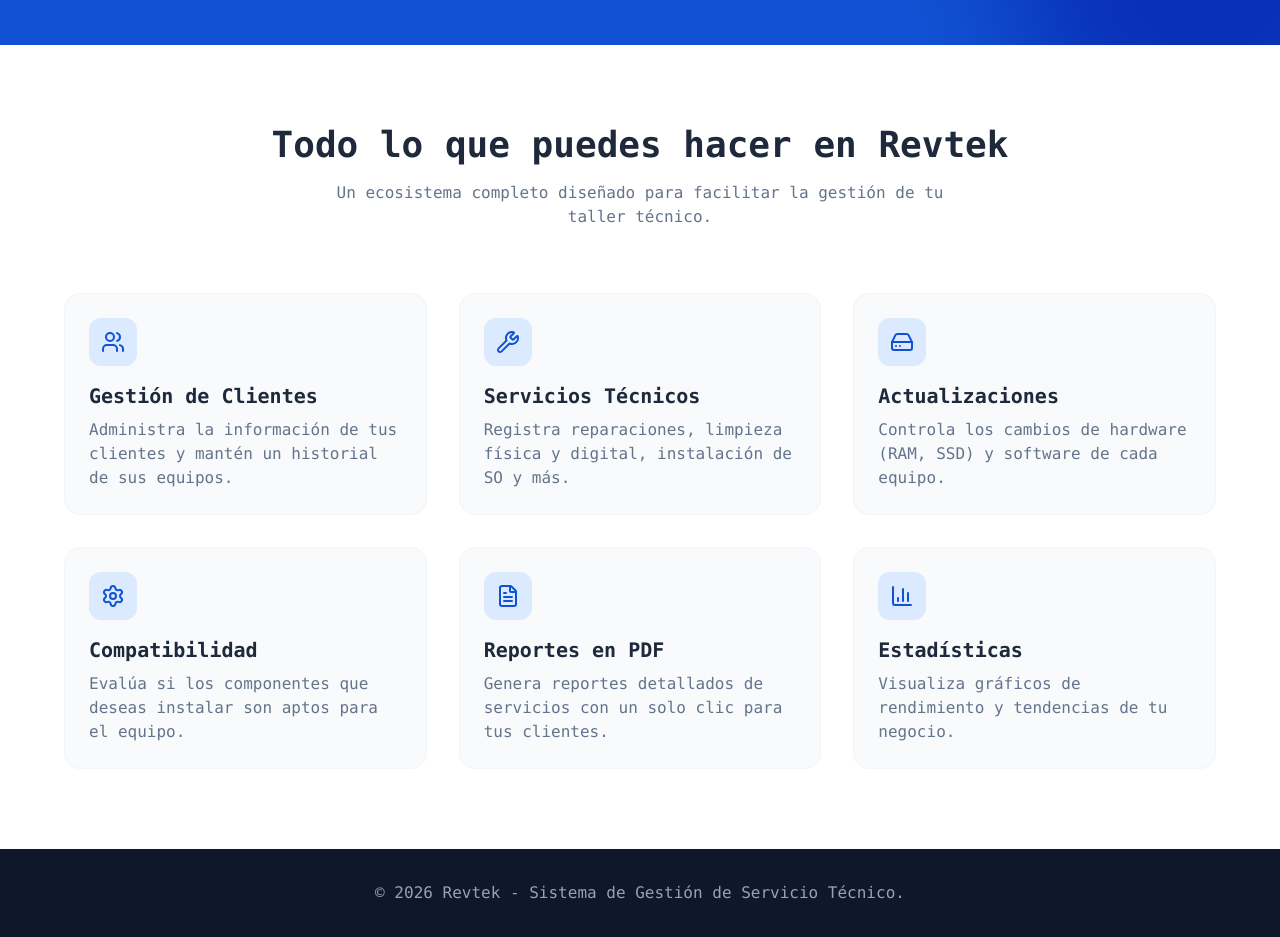
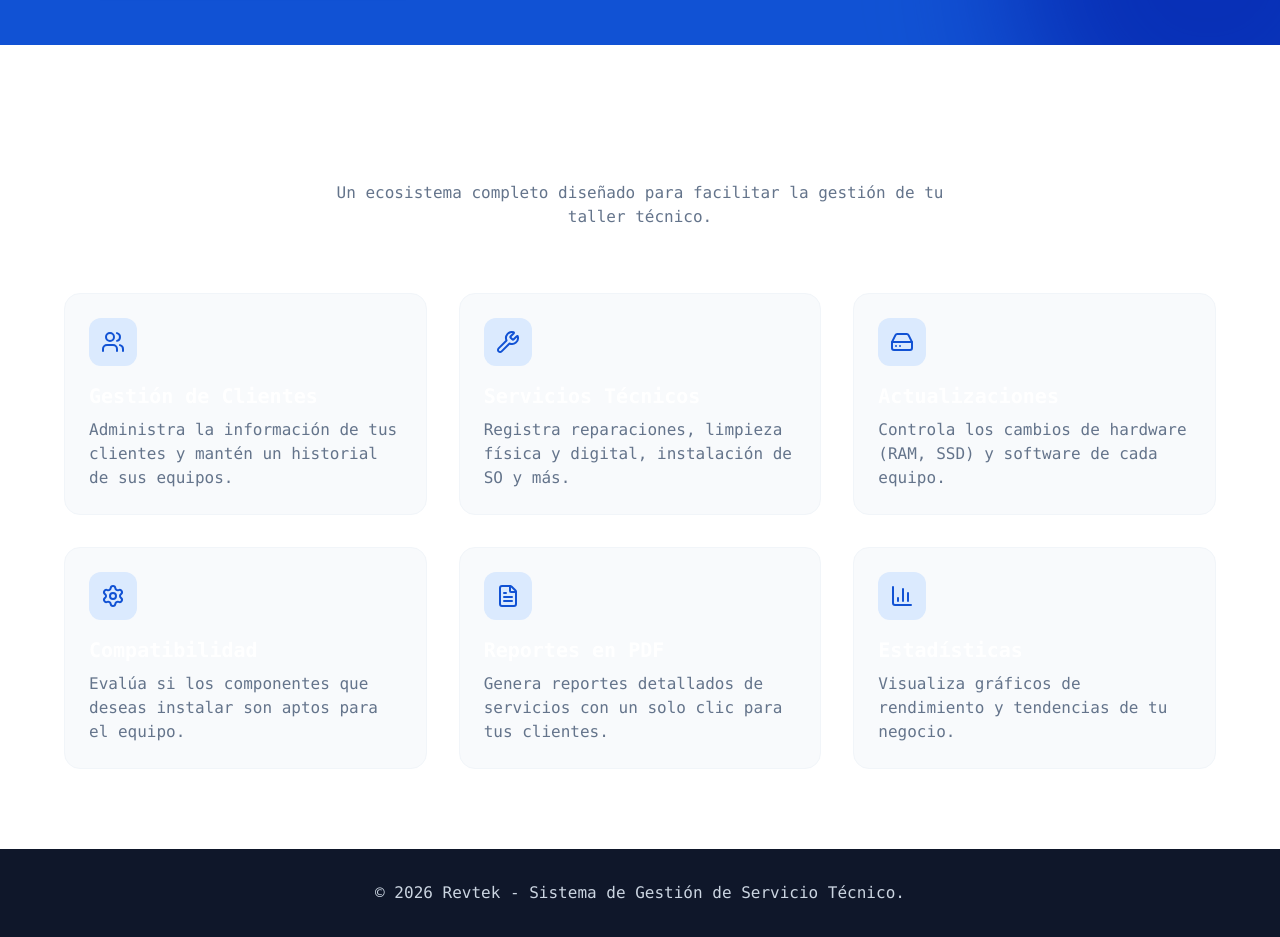
Before and after one commit to JOSSEL01/revtek, a React (Vite) app in the folder frontend/: page / in a window 1280 px wide. Shown: the part 660-1597 px from the top of the page. Built offline with nearby package versions, Linux system fonts and the light colour scheme.

Commit message:
update index.css

```diff
--- a/frontend/src/index.css
+++ b/frontend/src/index.css
@@ -34,30 +34,41 @@ body {
     @apply bg-[#121212] rounded-md shadow-lg border border-[#2a2a2a] p-6;
   }
 
-  /* Tablas (Para que se vean como en la terminal) */
-  .table-container {
-    @apply w-full overflow-x-auto rounded-md border border-[#2a2a2a] bg-[#121212];
+  /* FORZADO DE TABLAS OSCURAS (Estilo Termux) */
+  table {
+    @apply w-full text-sm text-left bg-transparent border-collapse;
   }
 
-  /* FORZAR TABLAS OSCURAS EN TODO EL SISTEMA */
-  table {
-    @apply w-full text-sm text-left text-slate-300 bg-transparent;
-  }
+  /* Cabecera de la tabla (Fondo oscuro, letras verdes) */
   thead {
-    @apply text-xs text-[#00ff9d] uppercase bg-[#1a1a1a] border-b border-[#2a2a2a];
-  }
-  th {
-    @apply px-4 py-3 font-bold tracking-wider;
-  }
-  tbody tr {
-    @apply border-b border-[#2a2a2a] hover:bg-[#1a1a1a] transition-colors;
-  }
-  td {
-    @apply px-4 py-3 text-slate-400;
+    @apply bg-[#1a1a1a] text-[#00ff9d] border-b border-[#2a2a2a];
   }
 
-  /* FORZAR TÍTULOS OSCUROS A BLANCOS */
-  h1, h2, h3, h4 {
-    @apply text-slate-100;
+  th {
+    @apply px-4 py-3 font-bold uppercase tracking-wider;
+  }
+
+  /* Filas del cuerpo */
+  tbody tr {
+    @apply bg-[#121212] border-b border-[#2a2a2a] transition-colors duration-150;
+  }
+
+  /* EFECTO HOVER: Que no se ponga blanco, sino un gris oscuro sutil */
+  tbody tr:hover {
+    @apply bg-[#1a1a1a] !important;
+  }
+
+  td {
+    @apply px-4 py-3 text-slate-200; /* Forzamos letras claras */
+  }
+
+  /* Forzar TODOS los títulos a blanco puro */
+  h1, h2, h3, h4, h5, h6 {
+    @apply text-white !important;
+  }
+
+  /* Los párrafos que estén por defecto en gris oscuro pasarlos a claro */
+  p {
+    @apply text-slate-300;
   }
 }
```
